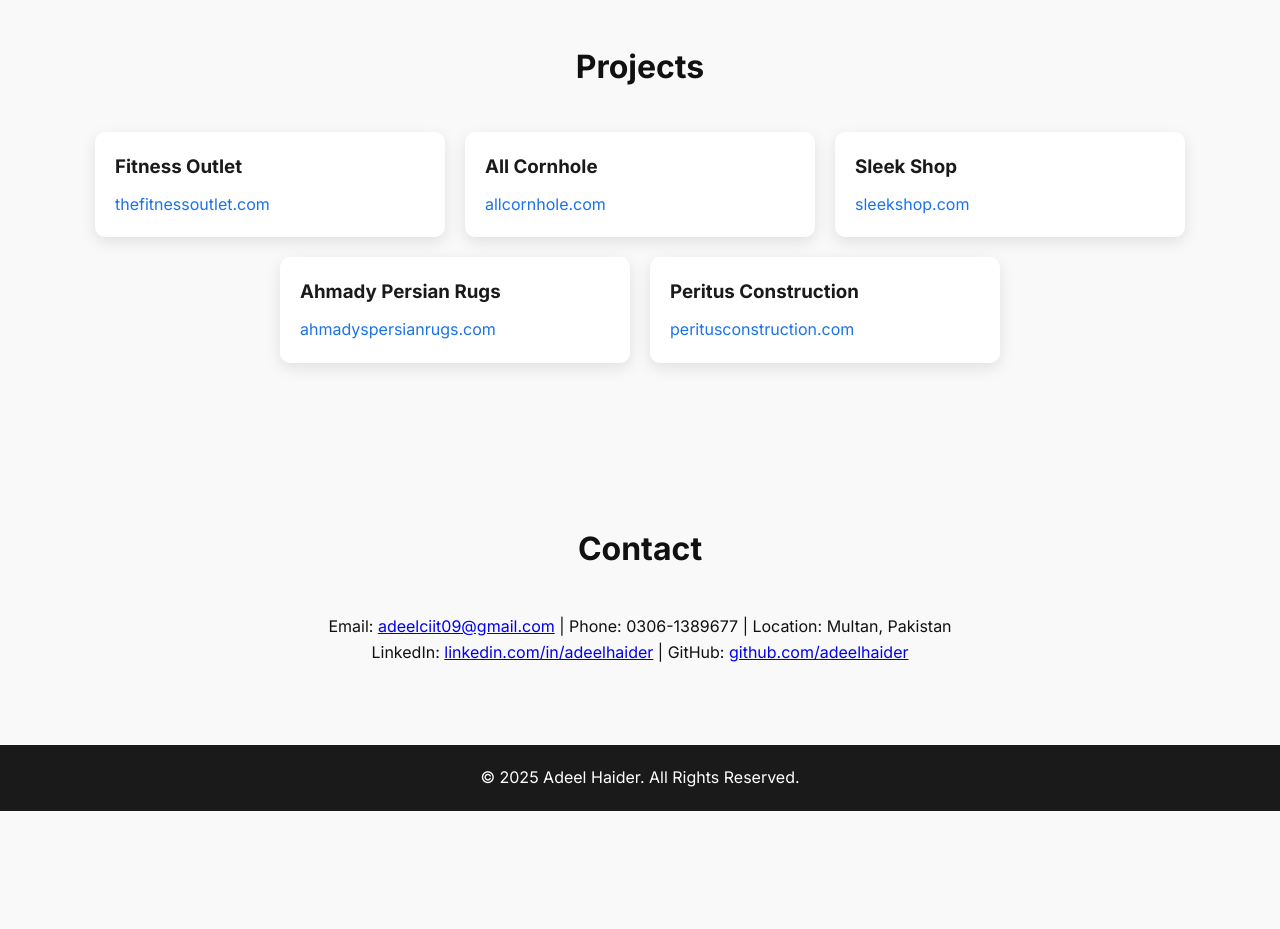
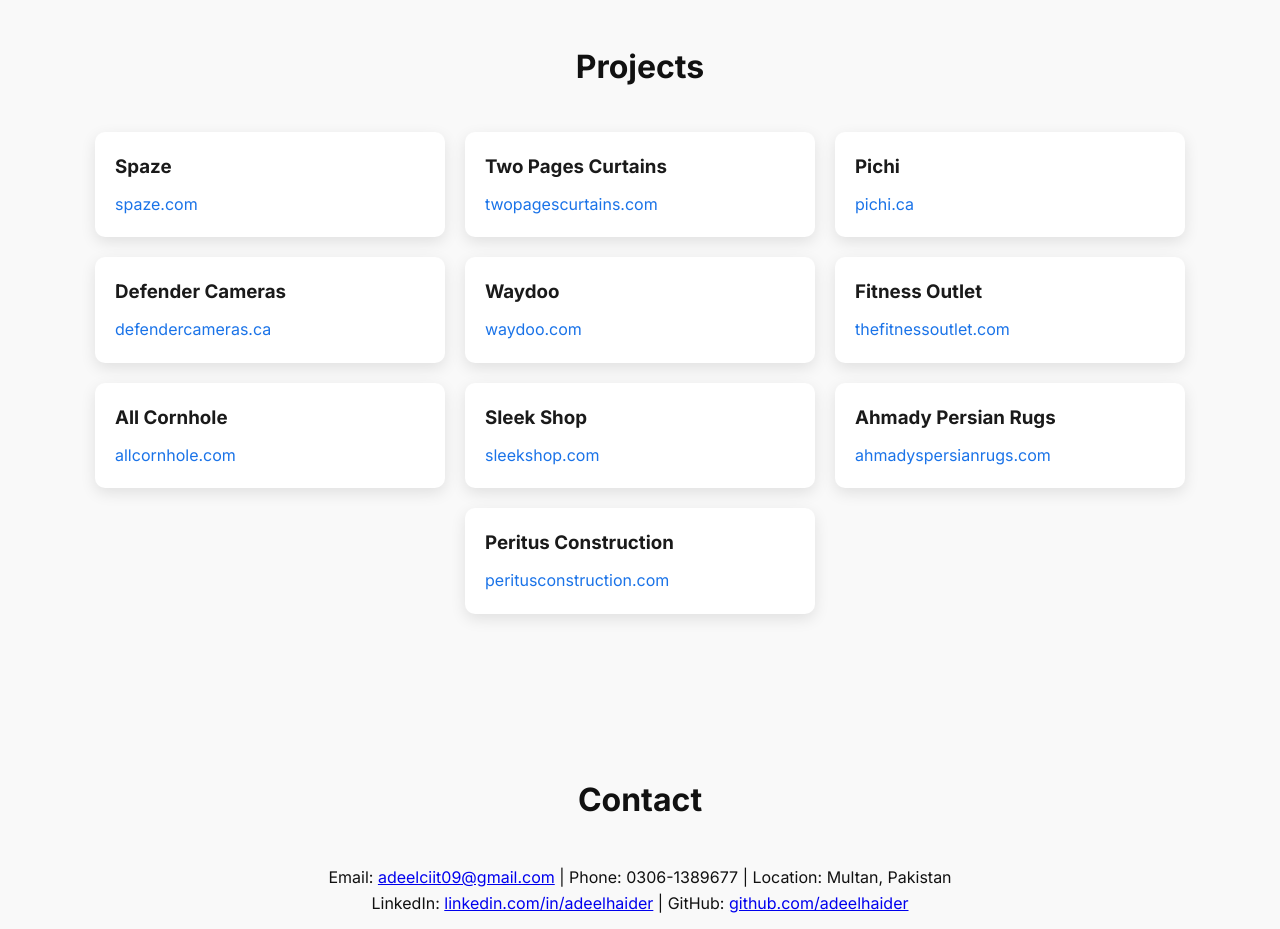
Before and after one commit to adeelhaider09/adeel-portfolio, a plain HTML site: page index.html in a window 1280 px wide. Shown: the part 1840-2769 px from the top of the page. Before the commit the page ends 2651 px from the top, so only its background shows below. Drawn offline with Linux system fonts and the light colour scheme.

Commit message:
Update index.html

```diff
--- a/index.html
+++ b/index.html
@@ -87,6 +87,29 @@
 <section id="projects">
   <h2 class="section-title">Projects</h2>
   <div class="projects">
+    <!-- Shopify Projects -->
+    <div class="card">
+      <h3>Spaze</h3>
+      <a href="https://spaze.com/" target="_blank">spaze.com</a>
+    </div>
+    <div class="card">
+      <h3>Two Pages Curtains</h3>
+      <a href="https://twopagescurtains.com/" target="_blank">twopagescurtains.com</a>
+    </div>
+    <div class="card">
+      <h3>Pichi</h3>
+      <a href="https://pichi.ca/" target="_blank">pichi.ca</a>
+    </div>
+    <div class="card">
+      <h3>Defender Cameras</h3>
+      <a href="https://defendercameras.ca/" target="_blank">defendercameras.ca</a>
+    </div>
+    <div class="card">
+      <h3>Waydoo</h3>
+      <a href="https://waydoo.com/" target="_blank">waydoo.com</a>
+    </div>
+
+    <!-- Previous Projects -->
     <div class="card">
       <h3>Fitness Outlet</h3>
       <a href="https://www.thefitnessoutlet.com/" target="_blank">thefitnessoutlet.com</a>
@@ -110,6 +133,7 @@
   </div>
 </section>
 
+
 <section id="contact">
   <h2 class="section-title">Contact</h2>
   <p style="text-align:center;">Email: <a href="mailto:adeelciit09@gmail.com">adeelciit09@gmail.com</a> | Phone: 0306-1389677 | Location: Multan, Pakistan</p>
```
